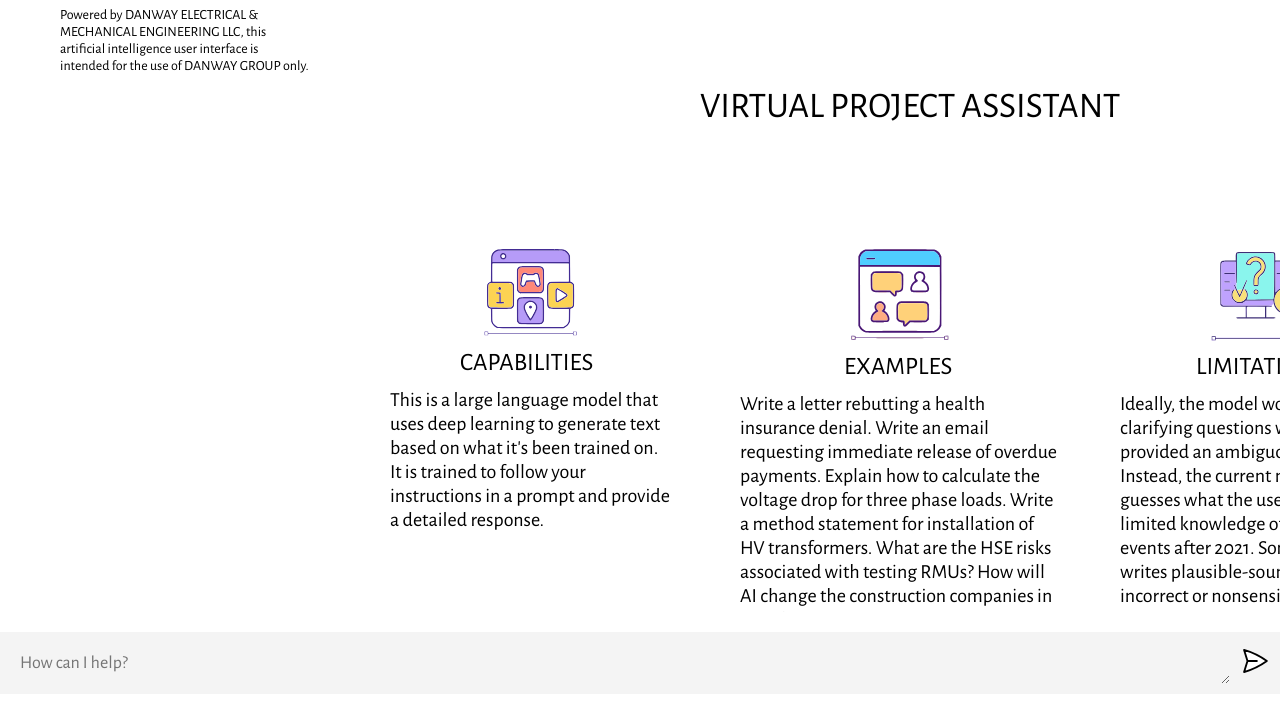
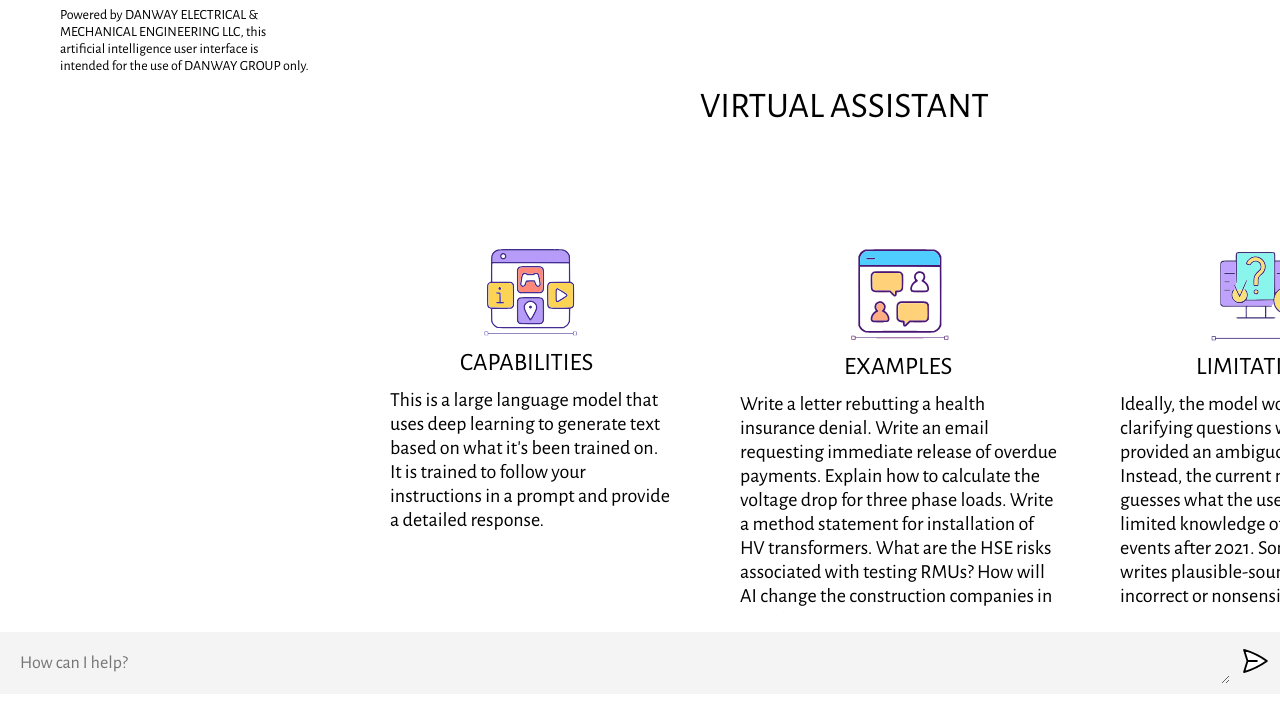
Before and after one commit to HomekitLimited/open_ai_code, a website built with Vite: page client/index.html in a window 1280 px wide. Shown: the part 86-800 px from the top of the page. Built offline with nearby package versions, Linux system fonts and the light colour scheme.

Commit message:
Title changed

```diff
--- a/client/index.html
+++ b/client/index.html
@@ -4,7 +4,7 @@
     <meta charset="UTF-8" />
     <link rel="icon" type="image/svg+xml" href="favicon.ico" />
     <meta name="viewport" content="width=device-width, initial-scale=1.0" />
-    <title>Project Assistant</title>
+    <title>Virtual Assistant</title>
 
     <link rel="stylesheet" href="style.css" />
   </head>
@@ -15,7 +15,7 @@
       <div id="chat_container">
         <img class="img-logo" src="assets/logo.svg" alt="">
         <div id="txt-logo"><span> Powered by DANWAY ELECTRICAL & MECHANICAL ENGINEERING LLC, this artificial intelligence user interface is intended for the use of DANWAY GROUP only. </span></div>
-        <div id="txt-titl"><span> VIRTUAL PROJECT ASSISTANT </span></div>
+        <div id="txt-titl"><span> VIRTUAL ASSISTANT </span></div>
         <img class="img-capa" src="assets/img-capa.svg" alt="">
         <div id="txt-capT"><span> CAPABILITIES</span></div>
         <div id="txt-capa"><span> This is a large language model that uses deep learning to generate text based on what it's been trained on. It is trained to follow your instructions in a prompt and provide a detailed response. </span></div>
```
